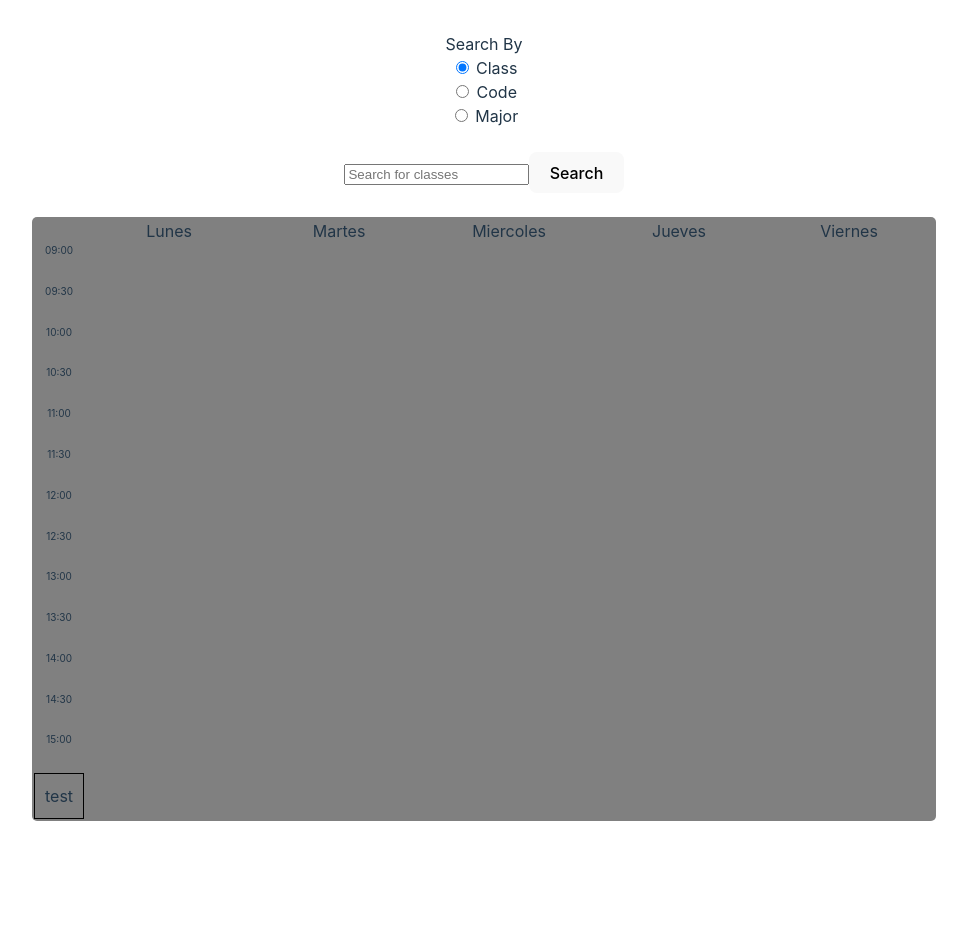
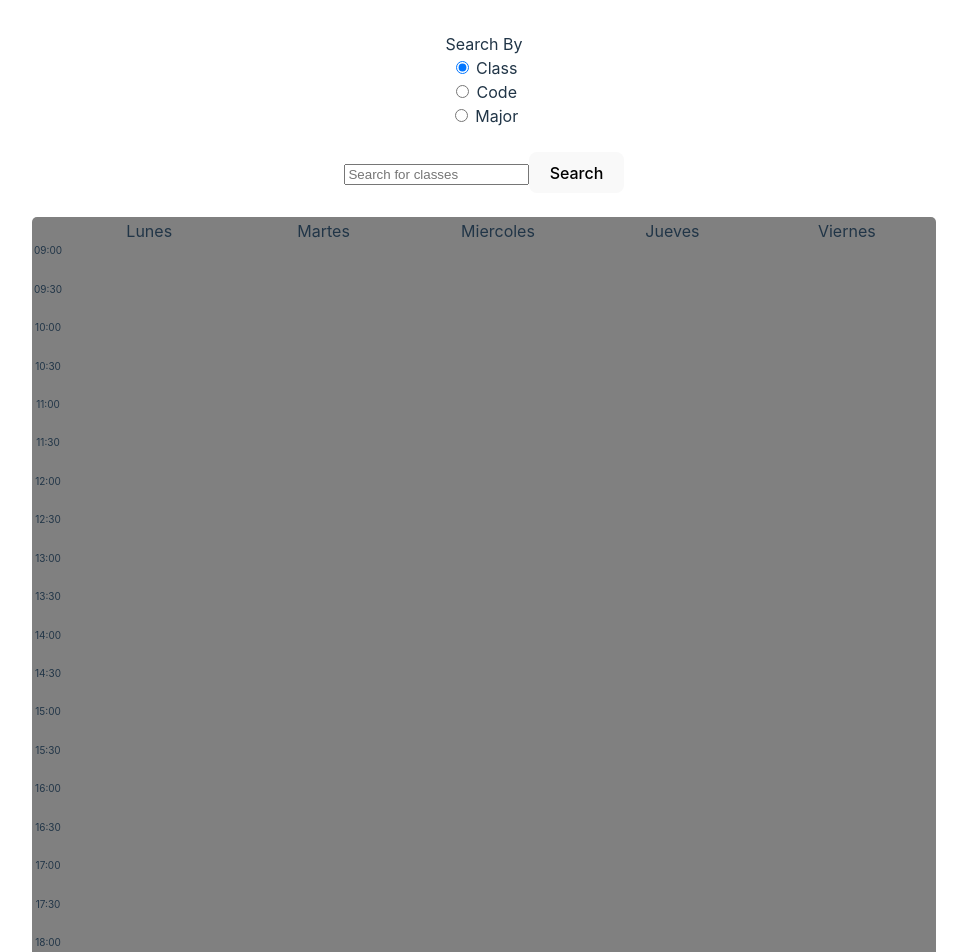
Before and after one commit to sebastian-dv/schedule-builder, a React (Vite) app: page / in a window 1280 px wide. Shown: the top 952 px of the page, without its empty margins (156-1123 px from the left). Before the commit the page ends 853 px from the top, so only its background shows below. Built offline with nearby package versions, Linux system fonts and the light colour scheme.

Commit message:
Basic working integration between SearchBar, Results, and Calendar. Can search for a course, select the section, and have it display in the proper location on calendar.

```diff
--- a/src/App.tsx
+++ b/src/App.tsx
@@ -5,14 +5,14 @@ import SearchBar from './SearchBar'
 
 function App() {
 
-  const [wantedClasses, setWantedClasses] = useState();
+  const [wantedClasses, setWantedClasses] = useState([]);
 
   return (
     <>
-      <SearchBar />
+      <SearchBar addedCourses={setWantedClasses}/>
 			<div></div>
 			<br />
-			<Calendar showMore={false} />
+			<Calendar showMore={true} addedCourses={wantedClasses}/>
     </>
   )
 }
--- a/src/Calendar.tsx
+++ b/src/Calendar.tsx
@@ -12,7 +12,7 @@ export default function Calendar({showMore, addedCourses}: {showMore: boolean, a
 		let test1 = [{day: "Vie", startTime: "11:30",endTime: "15:00"}, {day: "Lun", startTime: "09:30",endTime: "12:00"}]
 
 		setUnclean(addedCourses);
-	}, []);
+	}, [addedCourses]);
 
 	useEffect( () => {
 		console.log("cleaning")
@@ -23,18 +23,18 @@ export default function Calendar({showMore, addedCourses}: {showMore: boolean, a
 
 
 	const cleanSched = (sched:any) => {
-		sched.map((course:any) => {
-			if(course && course.day && course.startTime && course.endTime) {
+		sched.flat().map((course:any) => {
+			if(course && course.day && course["start-time"] && course['end-time']) {
 				course['day'] = course['day'].toLowerCase();
-				let startTime = course['startTime'].replace(':','');
-				course['startTime'] = '_'.concat(startTime);
+				let startTime = course['start-time'].replace(':','');
+				course['start-time'] = '_'.concat(startTime);
 
-			   let endTime = course['endTime'].replace(':','');
-			   course['endTime'] = '_'.concat(endTime);
+			   let endTime = course['end-time'].replace(':','');
+			   course['end-time'] = '_'.concat(endTime);
 			}
 
 			else {
-				console.log("Tried to access invalud data while cleaning")
+				console.log("Tried to access invalid data while cleaning")
 			}
 
 		})
@@ -67,13 +67,27 @@ export default function Calendar({showMore, addedCourses}: {showMore: boolean, a
 							</div>
 						))
 				}
+				{console.log(courses)}
+				{
+					courses.flat().map((c: any, index: number) => (
+						<Course
+						  key={index}
+						  day={c.day}
+						  startTime={c["start-time"]}
+						  endTime={c["end-time"]}
+						/>
+					  ))
 
-				{
-					courses.map((c:any) => {
-						console.log("mapping");
-						console.log(c);
-						return <Course day={c.day} startTime={c.startTime} endTime={c.endTime}/>
+					/*
+					courses.map((course:any) => {
+
+						course.map((d:any) => (
+							<Course key={d.startTime} day={d.day} startTime={d.startTime} endTime={d.endTime} />
+						))
 					})
+					*/
+
+
 
 				}
 			</div>
--- a/src/Course.tsx
+++ b/src/Course.tsx
@@ -4,10 +4,10 @@ export default function Course({day, startTime, endTime}: {day:string, startTime
 
     useEffect( () => {
         console.log("IN course")
-        console.log(day)
+        console.log(startTime)
     }, [])
 
-    const style:any = {"gridColumn": day, "gridRow": startTime + ' / ' + endTime}
+    const style:any = {"gridRow": startTime + ' / ' + endTime, "gridColumn": day}
 
 
 	return (
--- a/src/Results.tsx
+++ b/src/Results.tsx
@@ -36,7 +36,7 @@ export default function Results({classes, addedCourses, isActive} : {classes:any
 											<td>{Object.keys(course.groups)[index]}</td>
 											<td>{section.language}</td>
 											<td>{section.professor}</td>
-											<td><button onClick={() => addedCourses(section)}>Add</button></td>
+											<td><button onClick={() => addedCourses(section.schedule)}>Add</button></td>
 										</tr>
 									))}
 								</tbody>
--- a/src/SearchBar.tsx
+++ b/src/SearchBar.tsx
@@ -3,7 +3,7 @@ import { useState, useEffect, ChangeEvent } from "react";
 import { GETAFE_DATA, LEGANES_DATA } from "./Constants";
 import Results from "./Results";
 
-export default function SearchBar() {
+export default function SearchBar({addedCourses} : {addedCourses:any}) {
   const [data, setData] = useState<any>({});
   const [input, setInput] = useState<string>("");
   const [classes, setClasses] = useState<any>();
@@ -11,12 +11,12 @@ export default function SearchBar() {
   const [searchBy, setSearchBy] = useState<string>("class");
   const [searchResult, setSearchResult] = useState<any>();
 
-  const [addedCourses, setAddedCourses] = useState<any>();
+  //const [addedCourses, setAddedCourses] = useState<any>();
 
   // Passed to Results component, so when course is added, this runs and addedCourses is updated
   const resultsData = (results:any) => {
-    setAddedCourses(results);
     console.log(addedCourses);
+    addedCourses((prev:any) => [...prev, results]);
   }
 
   const searchParam = [
```
